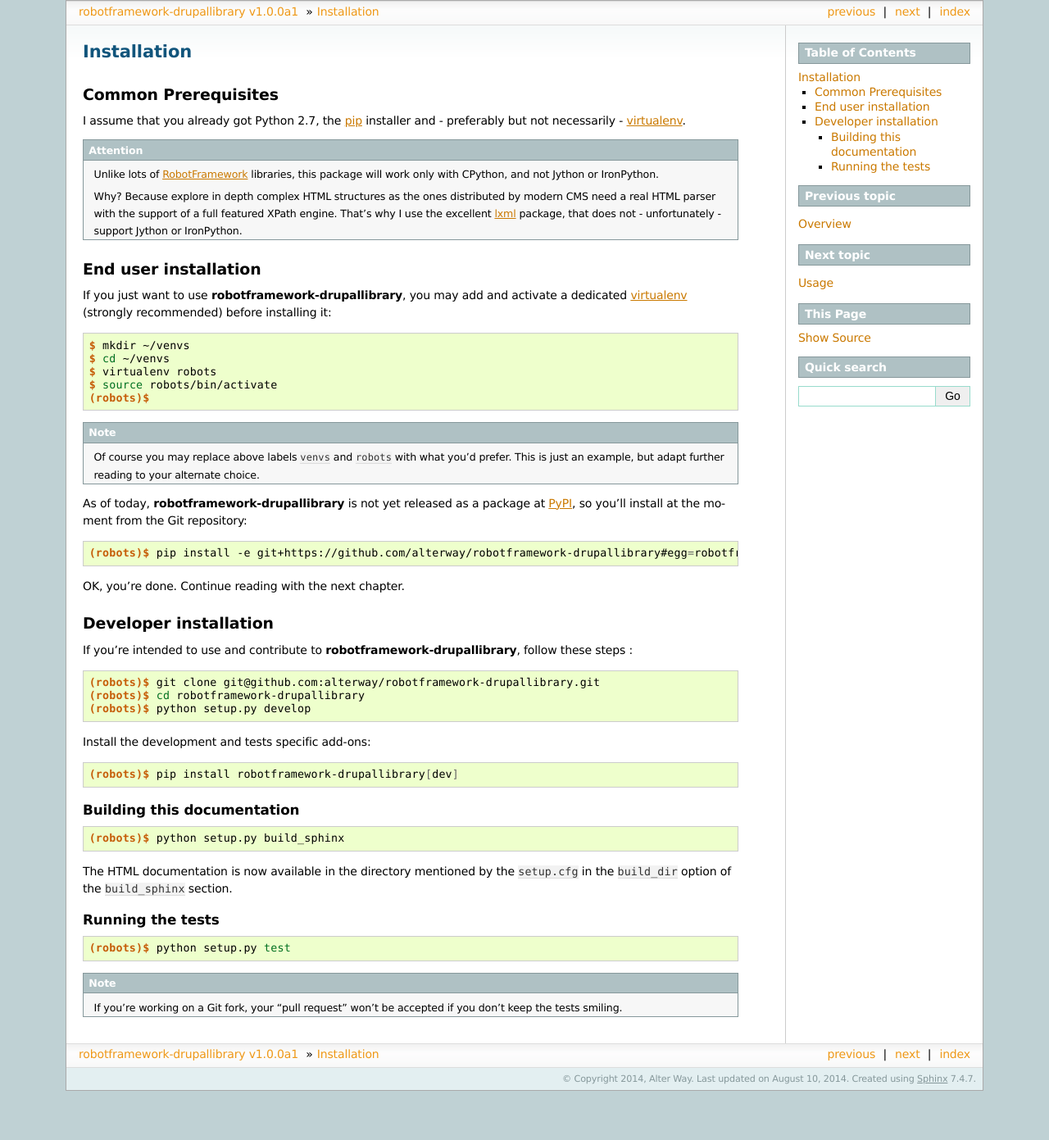
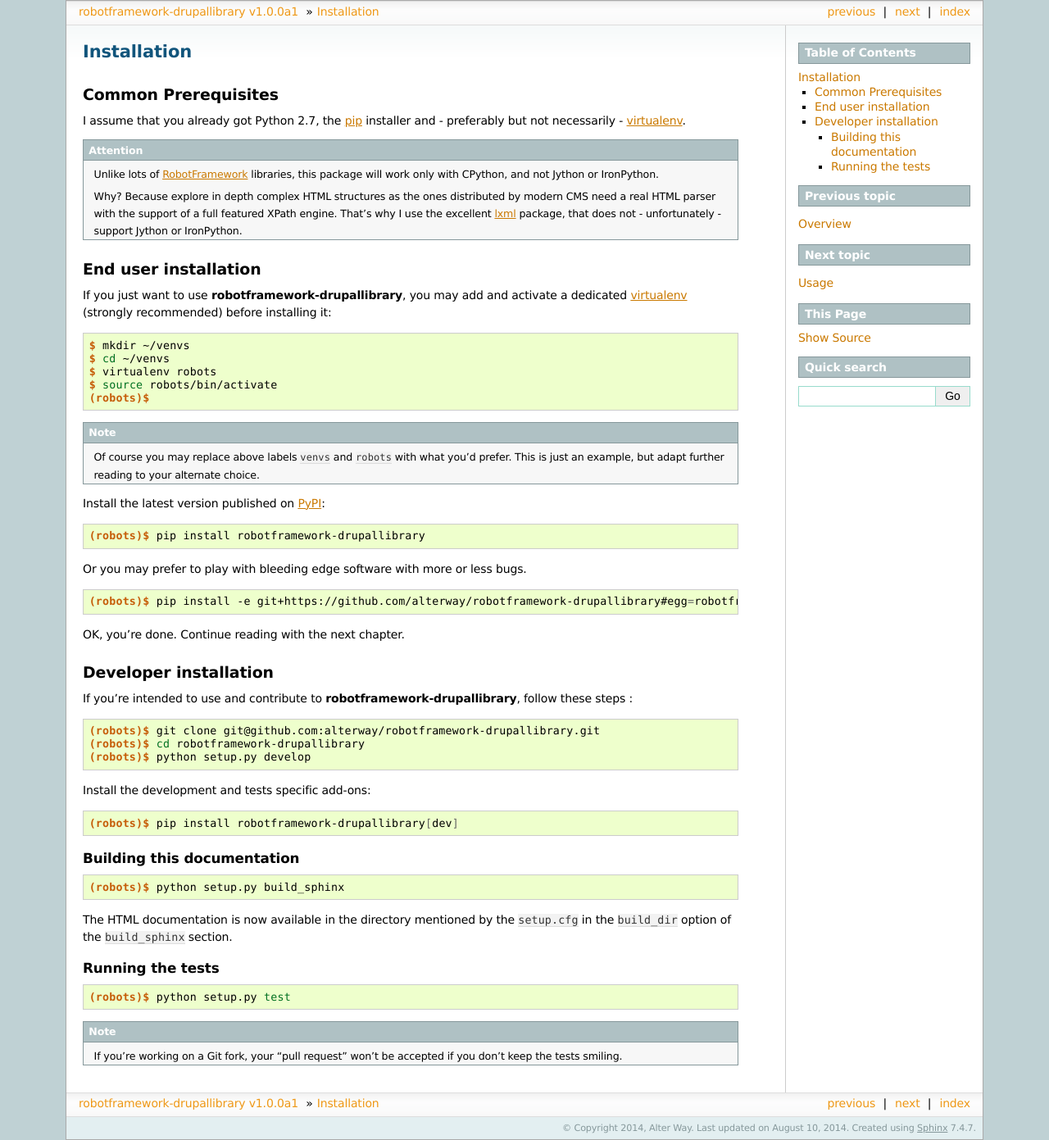
Before and after one commit to alterway/robotframework-drupallibrary, a Sphinx documentation site: the page built from docs/installation.rst, in a window 1280 px wide. Shown: the whole page at 82% size. Built offline with Sphinx 7.4.7, drawn with Linux system fonts in a browser that asks for light colours; before the commit the page ends 1331 px from its top, so only the background shows below that.

```diff
--- a/docs/installation.rst
+++ b/docs/installation.rst
@@ -40,8 +40,14 @@
    you'd prefer. This is just an example, but adapt further reading to your
    alternate choice.
 
-As of today, **robotframework-drupallibrary** is not yet released as a package
-at |PyPI|, so you'll install at the moment from the Git repository:
+
+Install the latest version published on |PyPI|:
+
+.. code-block:: console
+
+   (robots)$ pip install robotframework-drupallibrary
+
+Or you may prefer to play with bleeding edge software with more or less bugs.
 
 .. code-block:: console
 
--- a/setup.py
+++ b/setup.py
@@ -7,8 +7,6 @@
 RobotFramework keywords and utilities for Drupal testings
 """
 
-# FIXME: Please read http://pythonhosted.org/setuptools/setuptools.html to
-#        customize in depth your setup script
 
 from setuptools import setup, find_packages
 import os, sys
```
Also changed, not shown: 6 other files.
